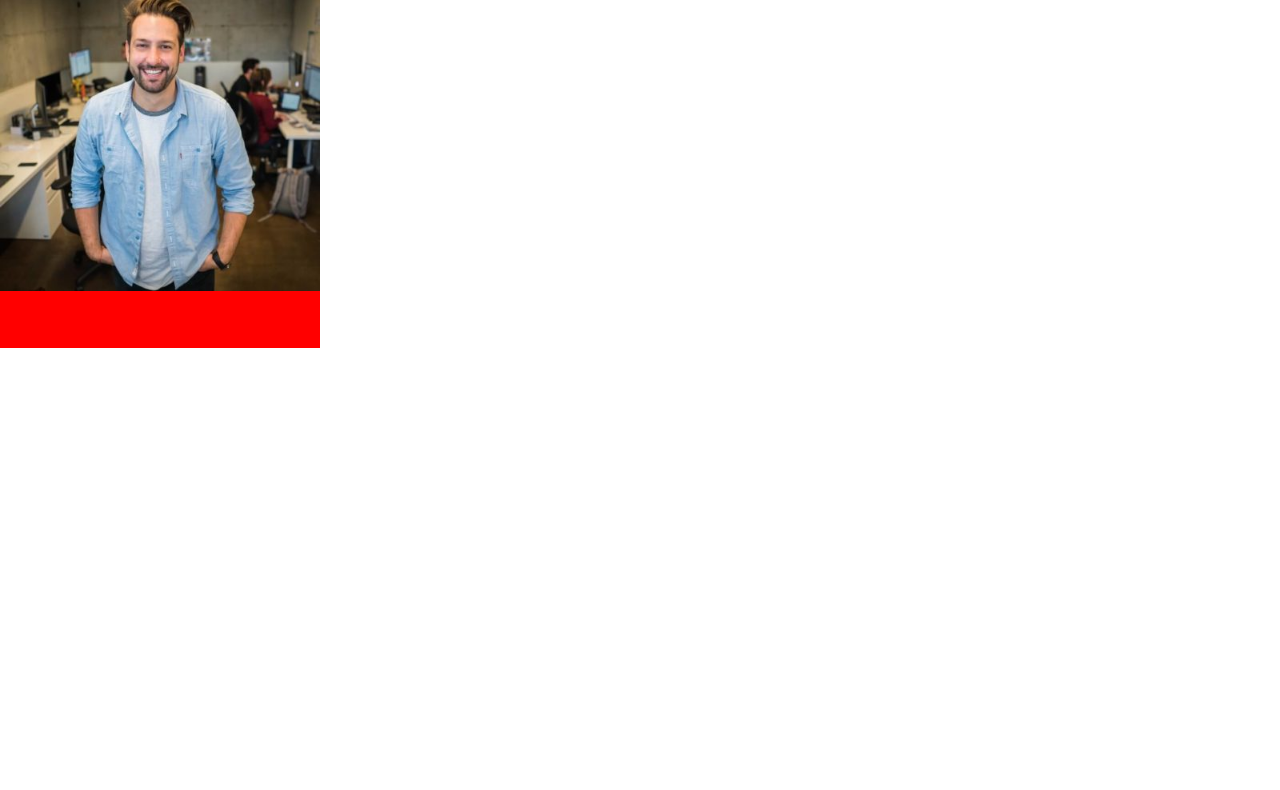
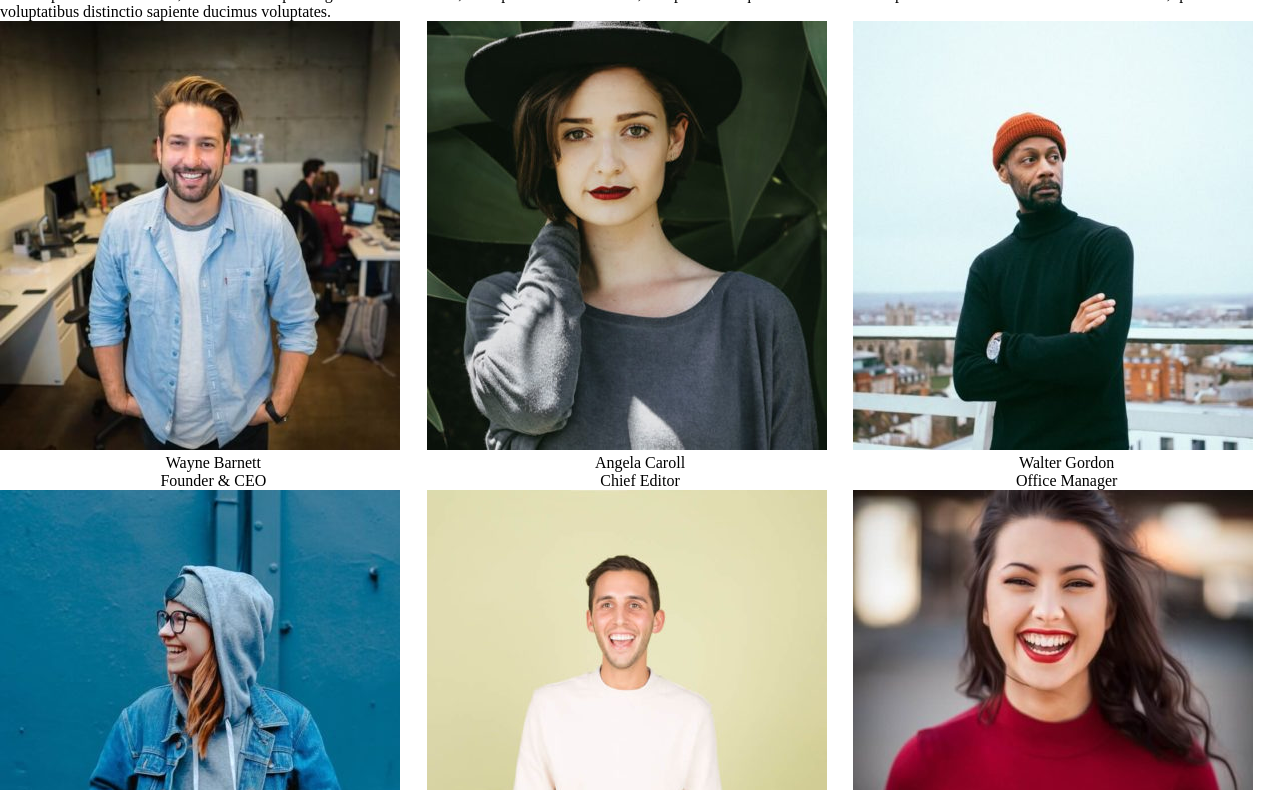
Before and after one commit to hroque01/js-our-team, a plain HTML site: page index.html in a window 1280 px wide. Shown: the part 52-842 px from the top of the page. Before the commit the page ends 800 px from the top, so only its background shows below. Drawn offline with Linux system fonts and the light colour scheme.

Commit message:
Bonus 1 & Bonus 2

```diff
--- a/index.html
+++ b/index.html
@@ -8,10 +8,16 @@
     <title>Our Team</title>
 </head>
 <body>
+    <h1>OUR TEAM</h1>
+    <p>Lorem ipsum dolor sit amet, consectetur adipisicing elit. Odit doloribus, error provident laboriosam, voluptatibus eaque ullam nisi beatae reprehenderit aut laudantium sed? Molestiae, ipsum maiores voluptatibus distinctio sapiente ducimus voluptates.</p>
     <div class="container">
-        <div class="card">
-            <img src="img/wayne-barnett-founder-ceo.jpg" alt="">
-        </div>
+        <!-- <div class="card">
+            <img src="" alt="">
+            <div id="persona">
+                <div></div>
+                <div></div>
+            </div>
+        </div> -->
     </div>
     <script src="main.js"></script>
 </body>
--- a/main.js
+++ b/main.js
@@ -16,43 +16,64 @@
 const personale = [
     {
         "nome" : 'Wayne Barnett',
-        "Ruolo" : 'Founder & CEO'
+        "Ruolo" : 'Founder & CEO',
+        "foto" : "img/wayne-barnett-founder-ceo.jpg"
     },
 
     {
         "nome" : 'Angela Caroll',
-        "Ruolo" : 'Chief Editor'
+        "Ruolo" : 'Chief Editor',
+        "foto" : "img/angela-caroll-chief-editor.jpg"
     },
 
     {
         "nome" : 'Walter Gordon',
-        "Ruolo" : 'Office Manager'
+        "Ruolo" : 'Office Manager',
+        "foto" : "img/walter-gordon-office-manager.jpg"
     },
 
     {
         "nome" : 'Angela Lopez',
-        "Ruolo" : 'Social Media Manager'
+        "Ruolo" : 'Social Media Manager',
+        "foto" : "img/angela-lopez-social-media-manager.jpg"
     },
 
     {
         "nome" : 'Scott Estrada',
-        "Ruolo" : 'Developer'
+        "Ruolo" : 'Developer',
+        "foto" : "img/scott-estrada-developer.jpg"
     },
 
     {
         "nome" : 'Barbara Ramos',
-        "Ruolo" : 'Graphic Designer'
+        "Ruolo" : 'Graphic Designer',
+        "foto" : "img/barbara-ramos-graphic-designer.jpg"
     }
+]
+// document.querySelector(".card").innerHTML = JSON.stringify(personale, null, 4)
 
-]
+cards();
+
+function cards () {
+
+    for (let i = 0; i < personale.length; i++) {
 
 
+        // BONUS 1:
+        // Trasformare la stringa foto in una immagine effettiva
+        let newCard = `
+        <div class="card">
+            <img src="${personale[i].foto}" alt="">
+            <div id="persona">
+                <div>${personale[i].nome}</div>
+                <div>${personale[i].Ruolo}</div>
+            </div>
+        </div>
+        `
 
-// MILESTONE 1:
-// Stampare su console, per ogni membro del team, le informazioni di nome, ruolo e la stringa della foto
-// MILESTONE 2:
-// Stampare le stesse informazioni su DOM sottoforma di stringhe
-// BONUS 1:
-// Trasformare la stringa foto in una immagine effettiva
-// BONUS 2:
-// Organizzare i singoli membri in card/schede
+        // BONUS 2:
+        // Organizzare i singoli membri in card/schede
+        const container=document.querySelector(".container").innerHTML += newCard
+
+    }
+}
--- a/style.css
+++ b/style.css
@@ -5,17 +5,18 @@
 }
 
 .container {
+    display: flex;
+    flex-wrap: wrap;
     margin: 0 auto;
 }
 
 .card {
-    /* debug */
-    min-height: 400px;
-    width: 320px;
-    background-color: red;
+    width: calc(100% / 3);
 }
 
-img {
-    height: 100%;
-    width: 100%;
+#persona {
+    display: flex;
+    justify-content: center;
+    flex-direction: column;
+    align-items: center;
 }
```
